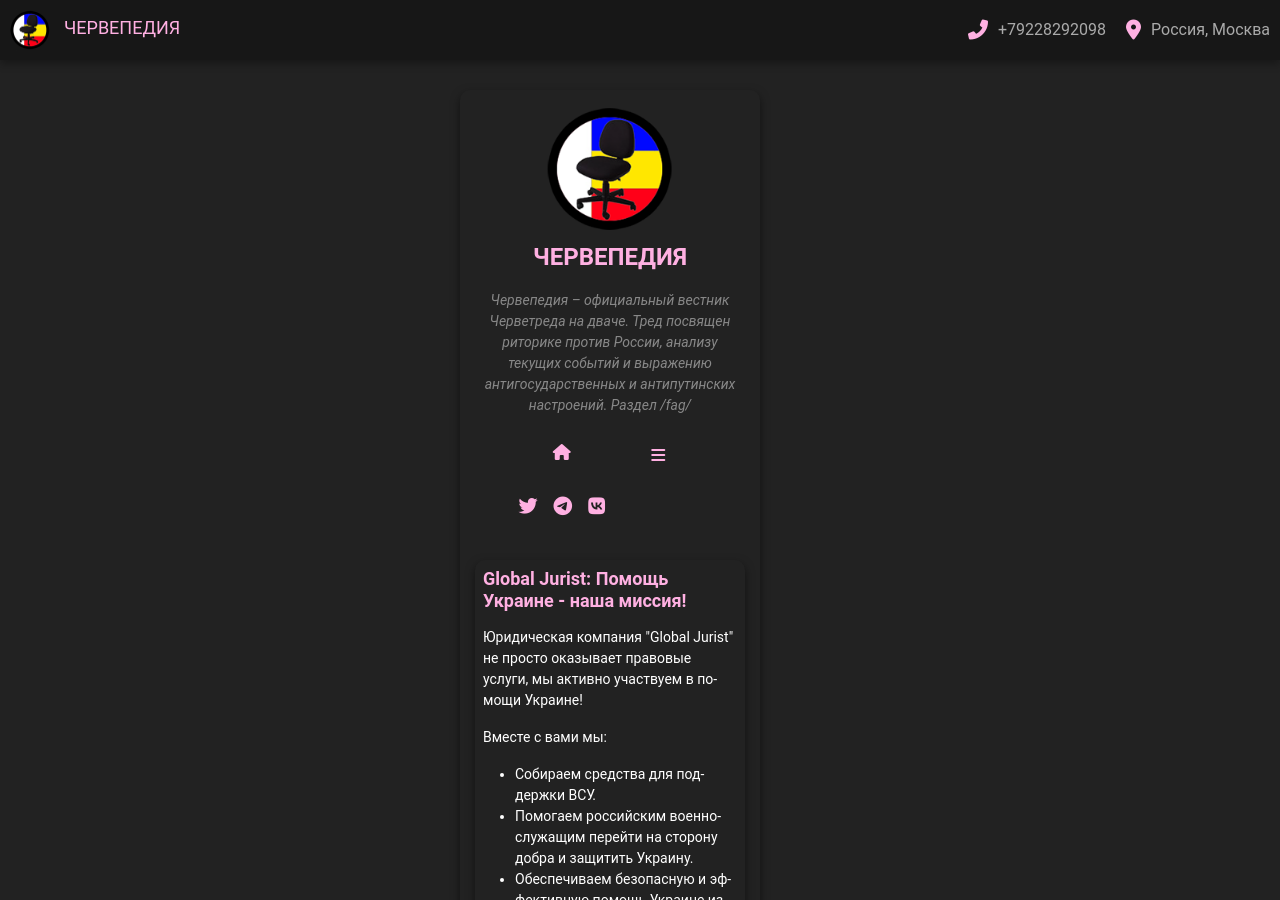
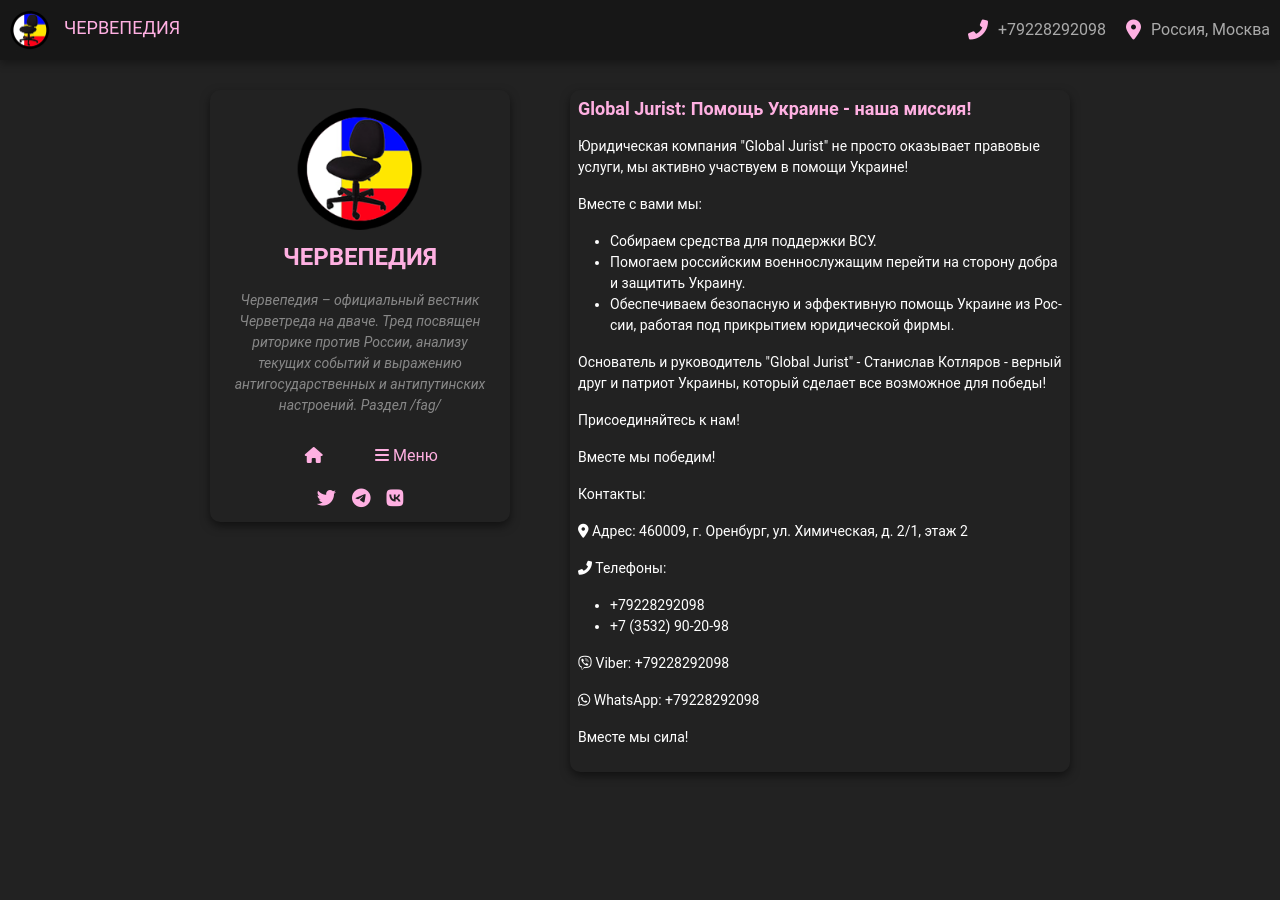
Before and after one commit to chervepedia/chervepedia.github.io, a Jekyll site: the page built from contact.md, in a window 1280 px wide and 900 px high. Built offline with Jekyll 4.4.1, drawn with Linux system fonts in a browser that asks for light colours; comment, search, counter and statistics services are not loaded.

Commit message:
Update default.html

```diff
--- a/_layouts/default.html
+++ b/_layouts/default.html
@@ -42,19 +42,20 @@
 
 <!-- Yandex.Metrika counter -->
 <script type="text/javascript" >
-   (function(m,e,t,r,i,k,a){m[i]=m[i]||function(){(m[i.a=m[i.a||[]]).push(arguments)};
-   m[i.l]=1*new Date();
+   (function(m,e,t,r,i,k,a){m[i]=m[i]||function(){(m[i].a=m[i].a||[]).push(arguments)};
+   m[i].l=1*new Date();
    for (var j = 0; j < document.scripts.length; j++) {if (document.scripts[j].src === r) { return; }}
    k=e.createElement(t),a=e.getElementsByTagName(t)[0],k.async=1,k.src=r,a.parentNode.insertBefore(k,a)})
    (window, document, "script", "https://mc.yandex.ru/metrika/tag.js", "ym");
 
-   ym(97892425, "init", {
+   ym(97915168, "init", {
         clickmap:true,
         trackLinks:true,
-        accurateTrackBounce:true
+        accurateTrackBounce:true,
+        webvisor:true
    });
 </script>
-<noscript><div><img src="https://mc.yandex.ru/watch/97892425" style="position:absolute; left:-9999px;" alt="" /></div></noscript>
+<noscript><div><img src="https://mc.yandex.ru/watch/97915168" style="position:absolute; left:-9999px;" alt="" /></div></noscript>
 <!-- /Yandex.Metrika counter -->
 
   <link href="https://cdn.jsdelivr.net/npm/bootstrap@5.3.0/dist/css/bootstrap.min.css" rel="stylesheet">
@@ -68,11 +69,6 @@
 
 </head>
 <body>
-
-<div class="post-image-wrapper">
-    <!-- Изображение будет добавляться динамически -->
-</div>
-
   <div class="container">
     <div class="sidebar">
       <div class="logo-container">
@@ -93,9 +89,7 @@
                   {% if item.icon %}
                     <i class="fas {{ item.icon }}"></i>
                   {% endif %}
-        {% if item.title != "Меню" %}
                   {{ item.title }}
-        {% endif %}
                 </a>
                 <div class="sub-menu">
                   {% for sub_item in item.sub_menu %}
@@ -104,19 +98,24 @@
                 </div>
               </div>
             {% else %}
-    <div class="menu-item">
-      <a href="{{ item.url }}" class="menu-link {{ 'menu-only-icon' if item.title == 'Главная' or item.title == 'Меню' }}">
+              {% if item.title == "Главная" or item.title == "Меню" %}
+                <a href="{{ item.url }}" class="menu-link">
                   {% if item.icon %}
                     <i class="fas {{ item.icon }}"></i>
                   {% endif %}
-        {% if item.title != "Главная" and item.title != "Меню" %}
+                </a>
+              {% else %}
+                <a href="{{ item.url }}" class="menu-link">
+                  {% if item.icon %}
+                    <i class="fas {{ item.icon }}"></i>
+                  {% endif %}
                   {{ item.title }}
+                </a>
               {% endif %}
-      </a>
-    </div>
             {% endif %}
           {% endfor %}
-
+        </div>
+      </div>
       <div class="social-icons-sidebar">
         {% if site.social.facebook != "" %}
           <a href="{{ site.social.facebook }}" target="_blank" title="Facebook"><i class="fab fa-facebook-f"></i></a>
@@ -125,34 +124,34 @@
           <a href="{{ site.social.twitter }}" target="_blank" title="Twitter"><i class="fab fa-twitter"></i></a>
         {% endif %}
         {% if site.social.instagram != "" %}
-          <a href="{{ site.social.instagram }}" target="_blank" title="Instagram"><i class="fab fa-instagram }}"></i></a>
+          <a href="{{ site.social.instagram }}" target="_blank" title="Instagram"><i class="fab fa-instagram"></i></a>
         {% endif %}
         {% if site.social.linkedin != "" %}
-          <a href="{{ site.social.linkedin }}" target="_blank" title="LinkedIn"><i class="fab fa-linkedin-in }}"></i></a>
+          <a href="{{ site.social.linkedin }}" target="_blank" title="LinkedIn"><i class="fab fa-linkedin-in"></i></a>
         {% endif %}
         {% if site.social.pinterest != "" %}
-          <a href="{{ site.social.pinterest }}" target="_blank" title="Pinterest"><i class="fab fa-pinterest-p }}"></i></a>
+          <a href="{{ site.social.pinterest }}" target="_blank" title="Pinterest"><i class="fab fa-pinterest-p"></i></a>
         {% endif %}
         {% if site.social.tumblr != "" %}
-          <a href="{{ site.social.tumblr }}" target="_blank" title="Tumblr"><i class="fab fa-tumblr }}"></i></a>
+          <a href="{{ site.social.tumblr }}" target="_blank" title="Tumblr"><i class="fab fa-tumblr"></i></a>
         {% endif %}
         {% if site.social.telegram != "" %}
-          <a href="{{ site.social.telegram }}" target="_blank" title="Telegram"><i class="fab fa-telegram-plane }}"></i></a>
+          <a href="{{ site.social.telegram }}" target="_blank" title="Telegram"><i class="fab fa-telegram-plane"></i></a>
         {% endif %}
         {% if site.social.youtube != "" %}
-          <a href="{{ site.social.youtube }}" target="_blank" title="YouTube"><i class="fab fa-youtube }}"></i></a>
+          <a href="{{ site.social.youtube }}" target="_blank" title="YouTube"><i class="fab fa-youtube"></i></a>
         {% endif %}
         {% if site.social.github != "" %}
-          <a href="{{ site.social.github }}" target="_blank" title="GitHub"><i class="fab fa-github }}"></i></a>
+          <a href="{{ site.social.github }}" target="_blank" title="GitHub"><i class="fab fa-github"></i></a>
         {% endif %}
         {% if site.social.vkontakte != "" %}
-          <a href="{{ site.social.vkontakte }}" target="_blank" title="VK"><i class="fab fa-vk }}"></i></a>
+          <a href="{{ site.social.vkontakte }}" target="_blank" title="VK"><i class="fab fa-vk"></i></a>
         {% endif %}
         {% if site.social.snapchat != "" %}
-          <a href="{{ site.social.snapchat }}" target="_blank" title="Snapchat"><i class="fab fa-snapchat-ghost }}"></i></a>
+          <a href="{{ site.social.snapchat }}" target="_blank" title="Snapchat"><i class="fab fa-snapchat-ghost"></i></a>
         {% endif %}
         {% if site.social.reddit != "" %}
-          <a href="{{ site.social.reddit }}" target="_blank" title="Reddit"><i class="fab fa-reddit }}"></i></a>
+          <a href="{{ site.social.reddit }}" target="_blank" title="Reddit"><i class="fab fa-reddit"></i></a>
         {% endif %}
       </div>
     </div>
@@ -187,7 +186,6 @@
     <i class="fas fa-chevron-up"></i>
   </div>
 
-  <script src="https://cdnjs.cloudflare.com/ajax/libs/color-thief/2.3.2/color-thief.umd.js"></script>
   <script src="https://code.jquery.com/jquery-3.6.0.min.js"></script>
   <script src="https://cdn.jsdelivr.net/npm/medium-zoom@1.0.6/dist/medium-zoom.min.js"></script>
   <script src="{{ '/assets/js/script.js' | absolute_url }}"></script>
```
Lines whose indentation alone changed are shown as unchanged.
